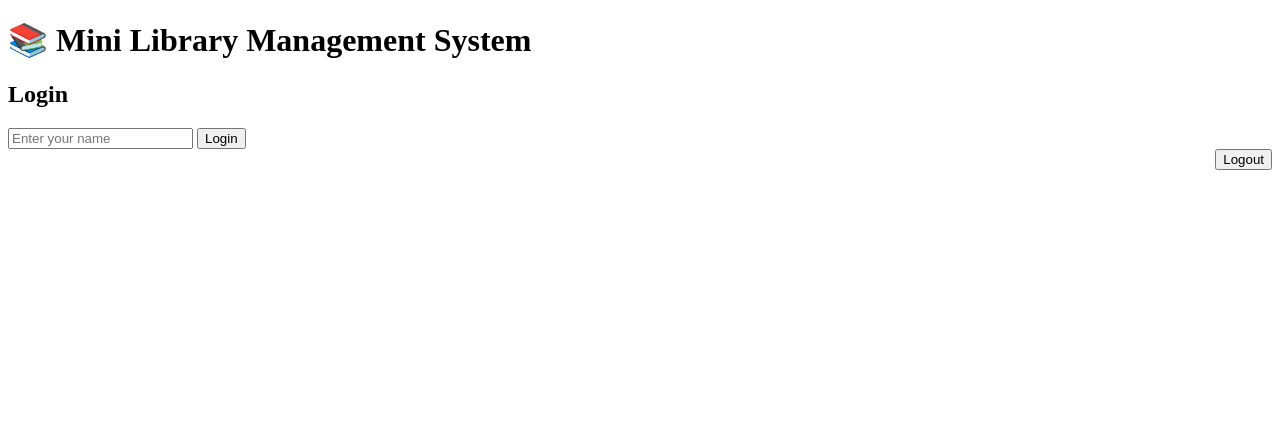
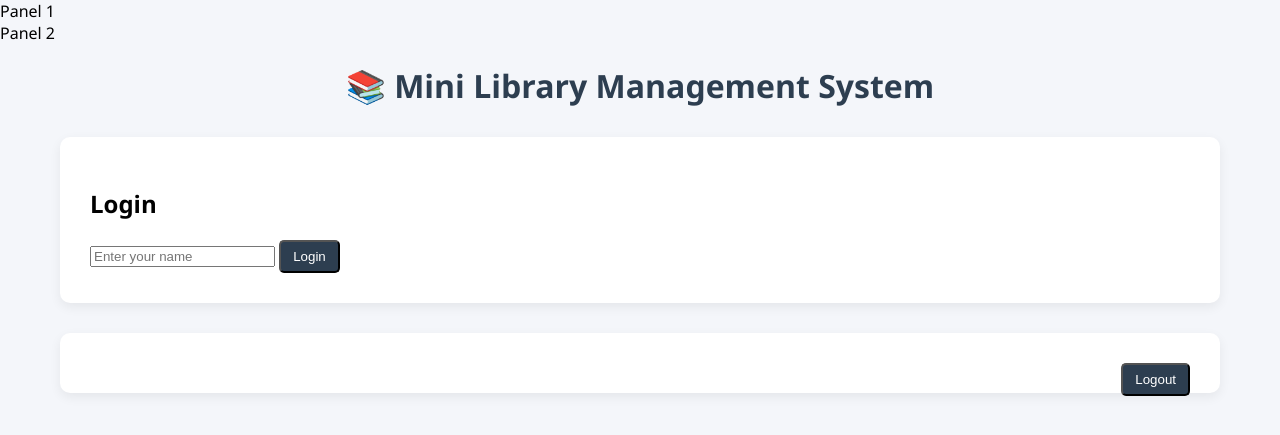
Before and after one commit to dishank-8888/mini-library--leader, a Flask app: page / in a window 1280 px wide. Shown: the top 435 px of the page. Run offline with Flask 3, Linux system fonts and the light colour scheme.

Commit message:
Added Styles and Panels

```diff
--- a/template/index.html
+++ b/template/index.html
@@ -4,6 +4,62 @@
     <meta charset="UTF-8">
     <title>Mini Library Management System</title>
     <meta name="viewport" content="width=device-width, initial-scale=1">
+<style>
+    /* --- Part 1: Structure and Styling --- */
+    body {
+        font-family: 'Segoe UI', sans-serif;
+        background: #f4f6fa;
+        margin: 0;
+    }
+    h1 {
+        text-align: center;
+        color: #2d3e50;
+        margin-top: 20px;
+    }
+    .container, .login-panel {
+        max-width: 1100px;
+        margin: 30px auto;
+        background: #fff;
+        padding: 30px;
+        border-radius: 10px;
+        box-shadow: 0 4px 12px #0001;
+    }
+    .flex {
+        display: flex;
+        gap: 40px;
+        flex-wrap: wrap;
+    }
+    .panel {
+        flex: 1 1 350px;
+        min-width: 300px;
+    }
+    button {
+        background: #2d3e50;
+        color: #fff;
+        padding: 7px 12px;
+        border-radius: 5px;
+        cursor: pointer;
+        transition: background 0.2s;
+    }
+    button:hover {
+        background: #1a2533;
+    }
+    .notification {
+        padding: 10px;
+        border-radius: 5px;
+        display: none;
+        margin: 10px 0;
+        color: #fff;
+    }
+    .notification.success { background: #4caf50; }
+    .notification.error { background: #e53935; }
+</style>
+
+<!-- Inside the flex container (add to the previous flex div) -->
+<div class="panel">Panel 1</div>
+<div class="panel">Panel 2</div>
+<!-- Add more panels as needed -->
+
 </head>
 <body>
     <h1>📚 Mini Library Management System</h1>
```
